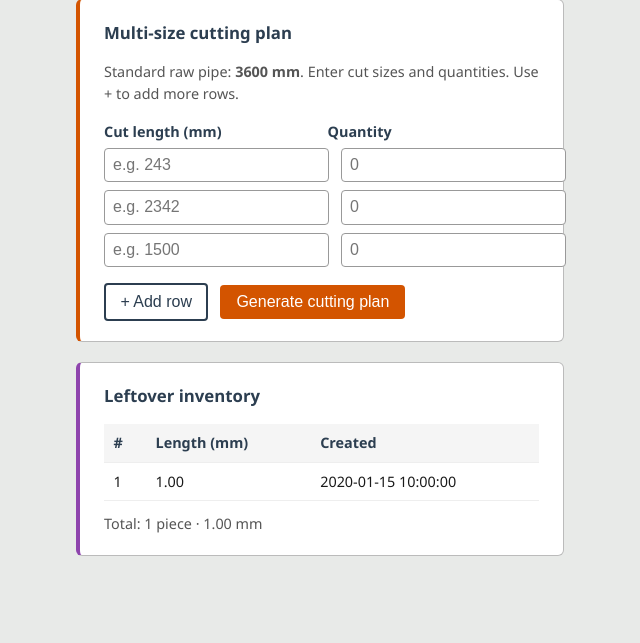
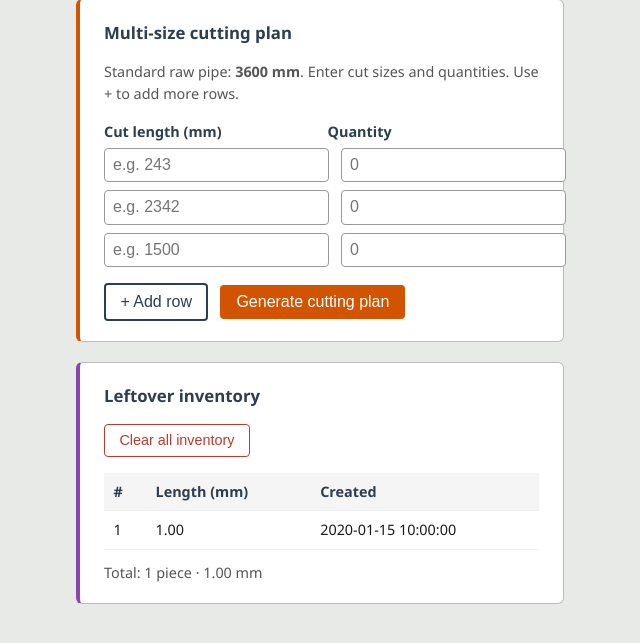
Before and after one commit to technthspace-create/samruddhi, a Flask app: page / in a window 1280 px wide. Shown: the part 120-763 px from the top of the page, without its empty margins (320-960 px from the left). Run offline with Flask 2, Linux system fonts and the light colour scheme; tables that the repository leaves empty hold one stand-in row (values such as "Sample post").

Commit message:
Add Clear all inventory button; run on port 5002

```diff
--- a/app.py
+++ b/app.py
@@ -7,7 +7,7 @@ Extended: Multi-size cutting plan (FFD bin packing) with standard raw length 360
 """
 
 import os
-from flask import Flask, render_template, request
+from flask import Flask, redirect, render_template, request
 
 import db
 
@@ -43,6 +43,7 @@ def classify_scrap_mm(scrap_mm):
 get_leftovers_sorted = db.get_leftovers_sorted
 delete_leftover = db.delete_leftover
 insert_leftover = db.insert_leftover
+clear_all_leftovers = db.clear_all_leftovers
 init_db = db.init_db
 
 
@@ -246,6 +247,9 @@ def index():
     multi_result = None
 
     if request.method == "POST":
+        if request.form.get("clear_inventory"):
+            clear_all_leftovers()
+            return redirect(request.url)
         if request.form.get("multi_submit"):
             # Multi-size cutting plan (FFD, 3600 mm standard raw)
             cut_lengths = request.form.getlist("multi_cut_length")
@@ -303,5 +307,5 @@ def index():
 
 if __name__ == "__main__":
     init_db()
-    # Use 5001 if 5000 is taken (e.g. by macOS AirPlay Receiver)
-    app.run(host="127.0.0.1", port=5001, debug=False)
+    # Use 5002 (5000/5001 often taken by macOS AirPlay or previous run)
+    app.run(host="127.0.0.1", port=5002, debug=False)
--- a/db.py
+++ b/db.py
@@ -101,3 +101,15 @@ def insert_leftover(length):
             conn.sync()
     finally:
         _close_sync(conn)
+
+
+def clear_all_leftovers():
+    """Delete all rows from leftovers table (local SQLite or Turso)."""
+    conn = get_db()
+    try:
+        conn.execute("DELETE FROM leftovers")
+        conn.commit()
+        if _USE_TURSO and hasattr(conn, "sync"):
+            conn.sync()
+    finally:
+        _close_sync(conn)
--- a/static/style.css
+++ b/static/style.css
@@ -197,6 +197,25 @@ button:hover {
   background: #f5f5f5;
 }
 
+.clear-inventory-form {
+  margin-bottom: 1rem;
+}
+
+.btn-clear-inventory {
+  padding: 0.45rem 0.9rem;
+  font-size: 0.9rem;
+  font-weight: 500;
+  color: #c0392b;
+  background: #fff;
+  border: 1px solid #c0392b;
+  border-radius: 4px;
+  cursor: pointer;
+}
+
+.btn-clear-inventory:hover {
+  background: #fdeaea;
+}
+
 .inventory-summary {
   margin: 0.75rem 0 0;
   font-size: 0.9rem;
--- a/templates/index.html
+++ b/templates/index.html
@@ -68,6 +68,10 @@
     <section class="card inventory-card">
       <h2>Leftover inventory</h2>
       {% if inventory %}
+      <form method="post" action="{{ url_for('index') }}" class="clear-inventory-form" onsubmit="return confirm('Clear all leftover pieces from inventory? This cannot be undone.');">
+        <input type="hidden" name="clear_inventory" value="1">
+        <button type="submit" class="btn-clear-inventory">Clear all inventory</button>
+      </form>
       <table class="inventory-table">
         <thead>
           <tr>
```
